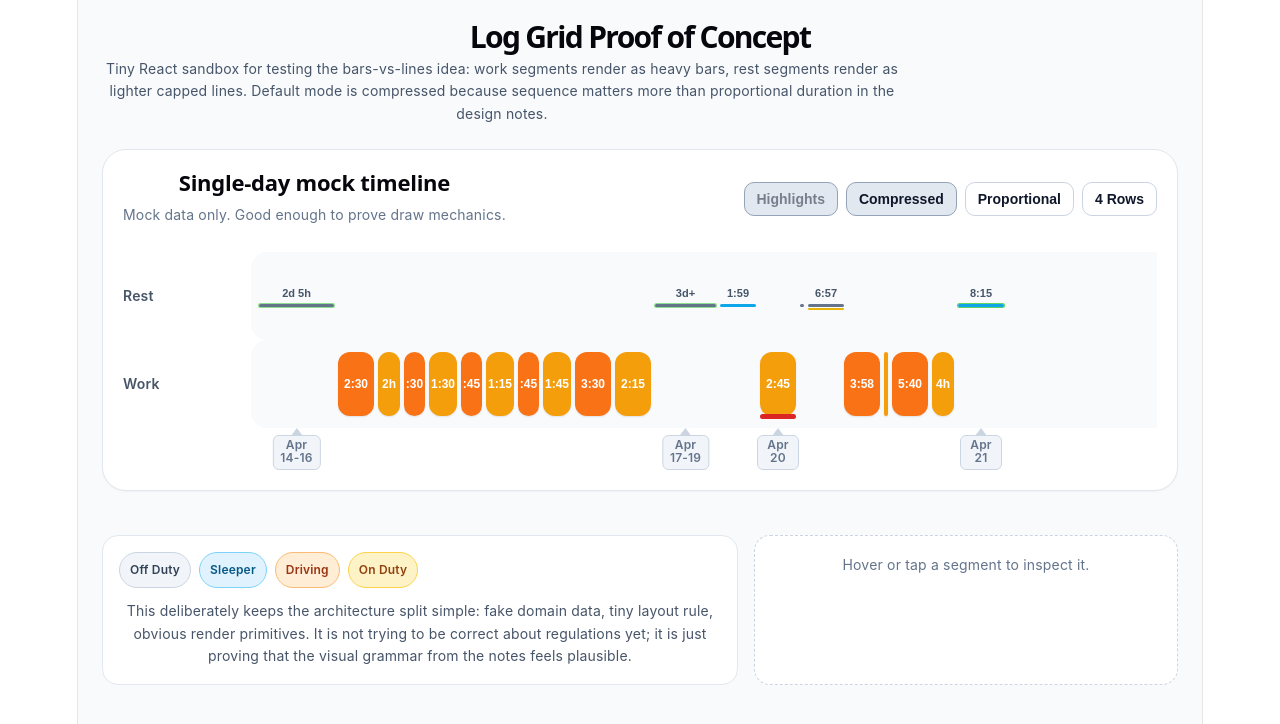
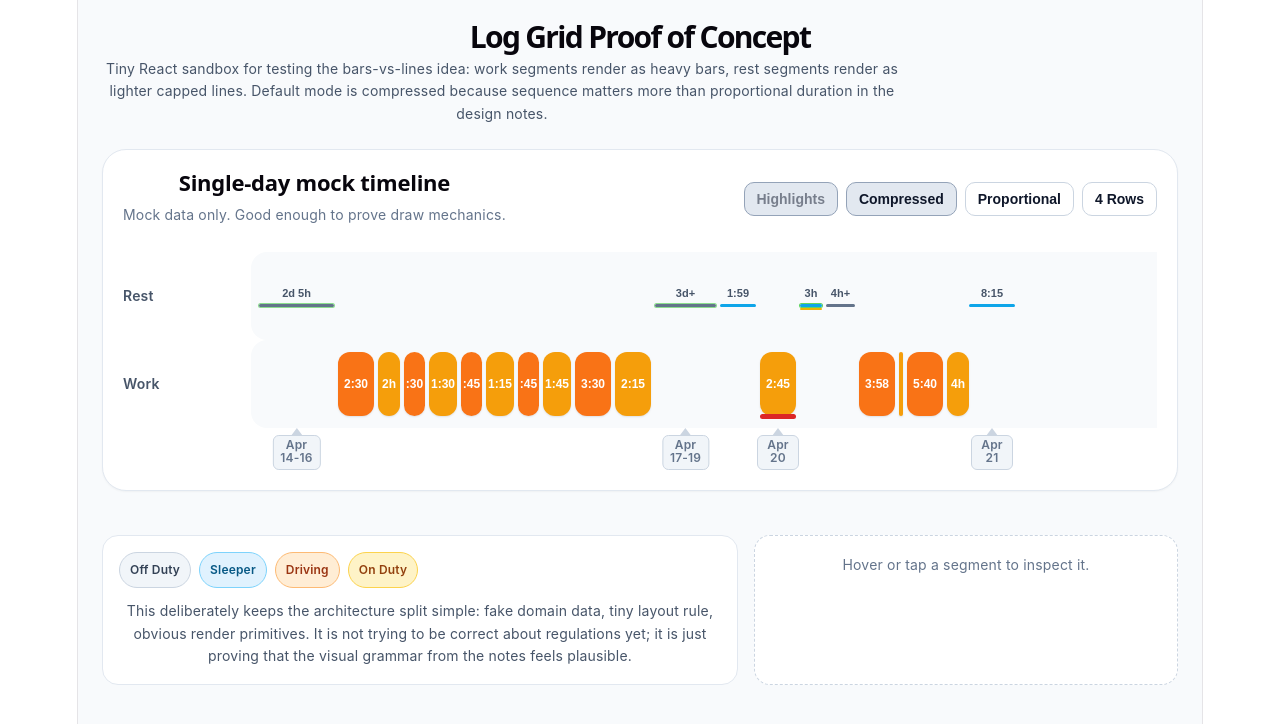
Before and after one commit to LarryBoyEval/matrix-play, a React (Vite) app: page / in a window 1280 px wide. Shown: the top 724 px of the page. Built offline with nearby package versions, Linux system fonts and the light colour scheme.

Commit message:
Moved Rest Anchor designation into Fixtures.

```diff
--- a/src/MultidayLog.tsx
+++ b/src/MultidayLog.tsx
@@ -13,7 +13,7 @@ import type {
     SegmentKind,
     InfluenceKind,
     SegmentInfluenceSummary,
-    RestAnchorAnalysis,
+    RestAnchorKind,
 } from "./timelineTypes";
 
 type DisplayMode = "compressed" | "proportional";
@@ -25,6 +25,7 @@ type DutyEvent = {
     id: string;
     kind: SegmentKind;
     time: string; // e.g. "00:30:00", "1d00:15:00"
+    restAnchorKind?: RestAnchorKind;
 };
 
 // type InfluenceKind = "personalConveyance" | "yardMove";
@@ -144,7 +145,7 @@ import { CONDENSED_AXIS_HEIGHT } from "./condensedSegmentLayout";
 
 
 const fixtureEvents: DutyEvent[] = [
-    { id: "a", kind: "offDuty",    time: "-6d00:00:00" },
+    { id: "a", kind: "offDuty",    time: "-6d00:00:00", restAnchorKind: "reset" },
     { id: "a10", kind: "driving",  time: "-4d05:15:00" },
     { id: "a20", kind: "onDuty",   time: "-4d07:45:00" },
     { id: "a30", kind: "driving",  time: "-4d09:45:00" },
@@ -156,13 +157,13 @@ const fixtureEvents: DutyEvent[] = [
     { id: "a90", kind: "driving",  time: "-4d16:15:00" },
     { id: "a94", kind: "onDuty",   time: "-4d19:45:00" },
 
-    { id: "a115", kind: "offDuty", time: "-4d22:00:00" },
+    { id: "a115", kind: "offDuty", time: "-4d22:00:00", restAnchorKind: "fullRest" },
 
 
     { id: "b", kind: "sleeper", time: "-1d22:00:01" },
     { id: "c", kind: "onDuty", time: "00:00:00" },
-    { id: "d", kind: "offDuty", time: "02:45:00" },
-    { id: "e", kind: "offDuty", time: "02:48:00" },
+    { id: "d", kind: "sleeper", time: "02:45:00", restAnchorKind: "splitSleeperShort" },
+    { id: "e", kind: "offDuty", time: "05:45:00" },
     { id: "f", kind: "driving", time: "09:45:22" },
     { id: "g", kind: "onDuty", time: "13:44:00" },
     { id: "h", kind: "driving", time: "14:04:48" },
@@ -406,26 +407,8 @@ function buildSegments(
             kind: current.kind,
             startSecond: parseFixtureTime(current.time),
             endSecond: parseFixtureTime(next.time),
+            restAnchorKind: current.restAnchorKind,
         };
-
-        // TEMP: anchor rest fixture logic
-        if (segment.kind === "sleeper" && getDurationSeconds(segment) >= 3 * 3600) {
-            segment.analysis = {
-                restAnchor: {
-                    kind: "splitSleeperLong",
-                    label: "8h Sleeper",
-                },
-            };
-        }
-
-        if (segment.kind === "offDuty" && getDurationSeconds(segment) >= 10 * 3600) {
-            segment.analysis = {
-                restAnchor: {
-                    kind: "fullRest",
-                    label: "10h Off Duty",
-                },
-            };
-        }
 
         segment.influenceSummaries = getSegmentInfluenceSummaries(segment, influences);
         segments.push(segment);
@@ -1033,10 +1016,10 @@ function LegendChip({ kind }: { kind: SegmentKind }) {
 }
 
 
-function isSplitRestAnchor(anchor?: RestAnchorAnalysis): boolean {
+function isSplitRestAnchor(segment: Segment): boolean {
     return (
-        anchor?.kind === "splitSleeperLong" ||
-        anchor?.kind === "splitSleeperShort"
+        segment.restAnchorKind === "splitSleeperLong" ||
+        segment.restAnchorKind === "splitSleeperShort"
     );
 }
 
@@ -1060,7 +1043,7 @@ function SegmentDetails({ segment }: { segment: Segment | null }) {
     }
 
     const meta = kindMeta[segment.kind];
-    const anchor = segment.analysis?.restAnchor;
+    const anchorKind = segment.restAnchorKind;
 
     return (
         <div
@@ -1117,10 +1100,10 @@ function SegmentDetails({ segment }: { segment: Segment | null }) {
                 </div>
                 <div>
                     Rest Anchor:{" "}
-                    {anchor ? (
+                    {anchorKind ? (
                         <span>
-                            {anchor.label ?? anchor.kind}
-                            {isSplitRestAnchor(anchor) && " (split)"}
+                            {anchorKind}
+                            {isSplitRestAnchor(segment) && " (split)"}
                         </span>
                     ) : (
                         <span style={{ color: "#94a3b8" }}>None</span>
@@ -1463,7 +1446,8 @@ function RestSegment({
     const meta = kindMeta[segment.kind];
     const compactLabel = formatDurationLabelCompact(getDurationSeconds(segment));
     const influence = getPrimaryInfluence(segment);
-    const anchor = segment.analysis?.restAnchor;
+    const anchorKind = segment.restAnchorKind;
+    const isAnchor = Boolean(anchorKind);
 
     return (
         <button
@@ -1539,8 +1523,8 @@ function RestSegment({
                         width: "100%",
                         borderTop: `${active ? 4 : 3}px solid ${meta.restColor}`,
                         borderRadius: 9999,
-                        ...(anchor && {
-                            boxShadow: isSplitRestAnchor(anchor)
+                        ...(isAnchor && {
+                            boxShadow: isSplitRestAnchor(segment)
                                 ? "0 0 0 1px rgba(34, 197, 34, 0.71)" // subtle blue ring
                                 : "0 0 0 1px rgba(34, 197, 34, 0.5)", // subtle green ring
                         }),
--- a/src/timelineTypes.ts
+++ b/src/timelineTypes.ts
@@ -6,7 +6,7 @@ export type Segment = {
     startSecond: number;
     endSecond: number;
     influenceSummaries?: SegmentInfluenceSummary[];
-    analysis?: SegmentAnalysis;
+    restAnchorKind?: RestAnchorKind;
 };
 
 export type InfluenceKind = "personalConveyance" | "yardMove";
```
Also changed, not shown: design/todo.md (+2 -0 lines).
